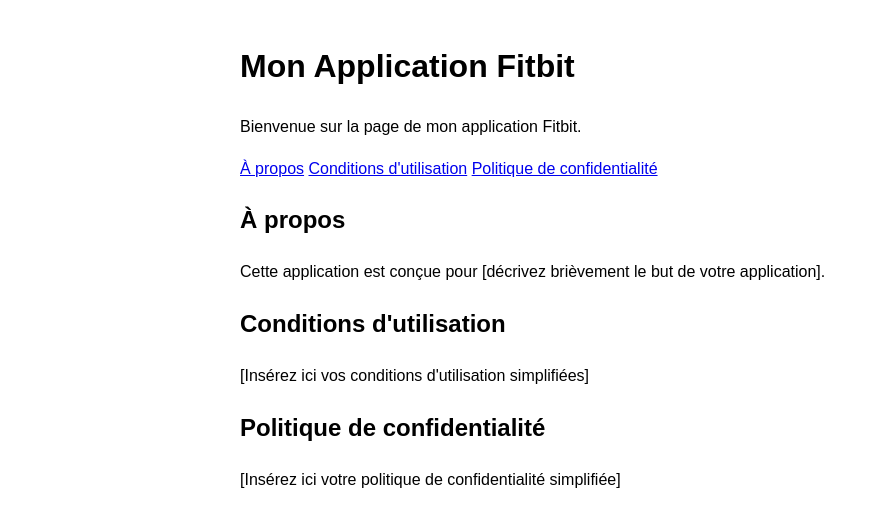
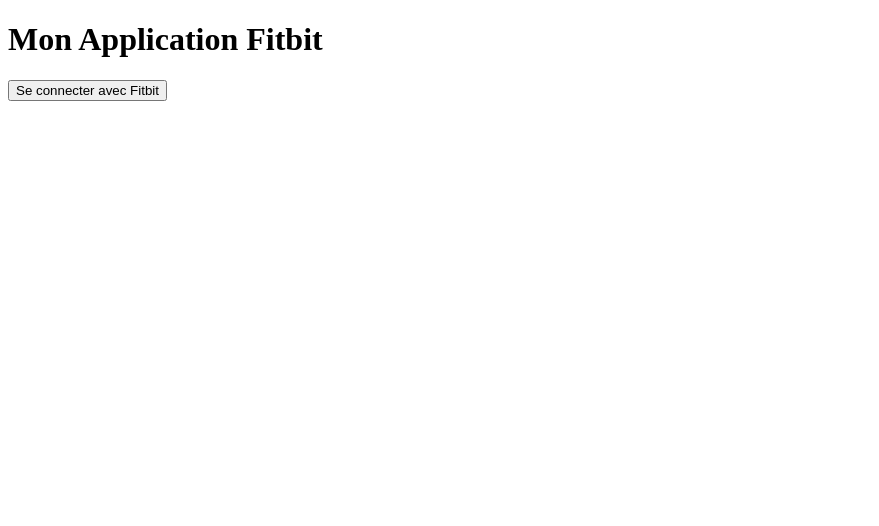
Before and after one commit to Concombre843/Concombre843.github.io, a plain HTML site: page index.html in a window 1280 px wide. Shown: the whole page, without its empty margins (0-879 px from the left). Drawn offline with nearby package versions, Linux system fonts and the light colour scheme.

Commit message:
Update index.html

```diff
--- a/index.html
+++ b/index.html
@@ -4,29 +4,16 @@
     <meta charset="UTF-8">
     <meta name="viewport" content="width=device-width, initial-scale=1.0">
     <title>Mon Application Fitbit</title>
-    <style>
-        body { font-family: Arial, sans-serif; line-height: 1.6; padding: 20px; max-width: 800px; margin: 0 auto; }
-    </style>
+    <script src="https://cdn.jsdelivr.net/npm/chart.js"></script>
 </head>
 <body>
     <h1>Mon Application Fitbit</h1>
-    <p>Bienvenue sur la page de mon application Fitbit.</p>
-    <nav>
-        <a href="#apropos">À propos</a>
-        <a href="#conditions">Conditions d'utilisation</a>
-        <a href="#confidentialite">Politique de confidentialité</a>
-    </nav>
-    <section id="apropos">
-        <h2>À propos</h2>
-        <p>Cette application est conçue pour [décrivez brièvement le but de votre application].</p>
-    </section>
-    <section id="conditions">
-        <h2>Conditions d'utilisation</h2>
-        <p>[Insérez ici vos conditions d'utilisation simplifiées]</p>
-    </section>
-    <section id="confidentialite">
-        <h2>Politique de confidentialité</h2>
-        <p>[Insérez ici votre politique de confidentialité simplifiée]</p>
-    </section>
+    <button id="authButton">Se connecter avec Fitbit</button>
+    <div id="dataContainer" style="display:none;">
+        <h2>Mes données de sommeil</h2>
+        <canvas id="sleepChart"></canvas>
+        <button id="setAlarmButton">Définir une alarme intelligente</button>
+    </div>
+    <script src="app.js"></script>
 </body>
 </html>
```
